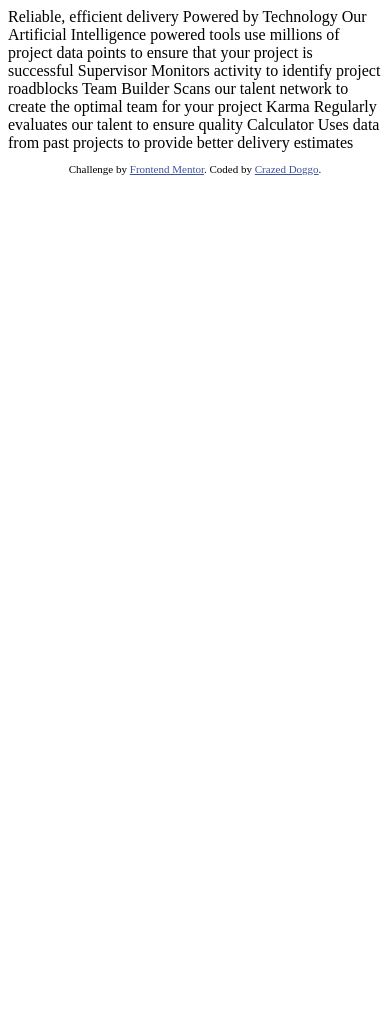
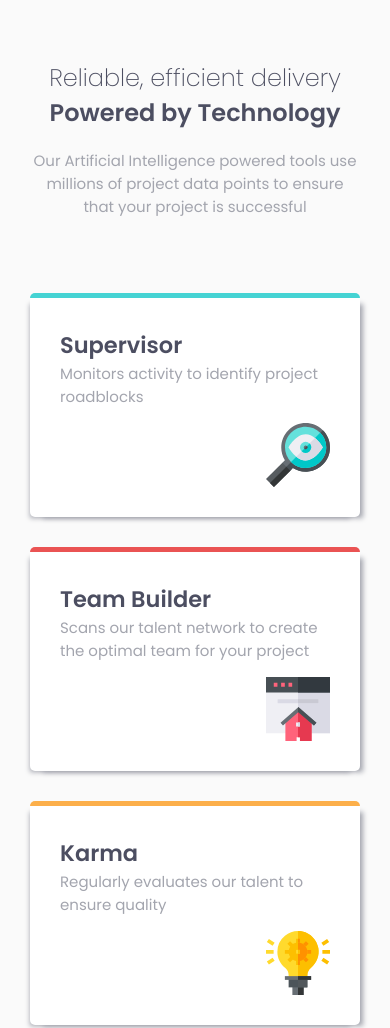
Before and after one commit to CrazedDoggo/FEM-Four-Card-Feature-Section, a plain HTML site: page index.html in a window 390 px wide. Shown: the top 1028 px of the page. Before the commit the page ends 844 px from the top, so only its background shows below. Drawn offline with Linux system fonts and the light colour scheme.

Commit message:
Mobile-layout completed

```diff
--- a/index.html
+++ b/index.html
@@ -5,31 +5,48 @@
   <meta name="viewport" content="width=device-width, initial-scale=1.0"> <!-- displays site properly based on user's device -->
 
   <link rel="icon" type="image/png" sizes="32x32" href="./images/favicon-32x32.png">
+  <link rel="stylesheet" href="styles.css">
+  <style>
+    @import url('https://fonts.googleapis.com/css2?family=Poppins:wght@200;400;600&display=swap');
+  </style>
 
   <title>Frontend Mentor | Four card feature section</title>
-  <link rel="stylesheet" href="styles.css">
 </head>
 <body>
 
-  Reliable, efficient delivery
-  Powered by Technology
-
-  Our Artificial Intelligence powered tools use millions of project data points
-  to ensure that your project is successful
-
-  Supervisor
-  Monitors activity to identify project roadblocks
-
-  Team Builder
-  Scans our talent network to create the optimal team for your project
-
-  Karma
-  Regularly evaluates our talent to ensure quality
-
-  Calculator
-  Uses data from past projects to provide better delivery estimates
-
-
+  <main>
+    <div class="main__text">
+      <h1>
+        Reliable, efficient delivery
+        <br>
+        <strong>Powered by Technology</strong>
+      </h1>
+      <p>Our Artificial Intelligence powered tools use millions of project data points
+        to ensure that your project is successful</p>
+    </div>
+    <section class="cards">
+      <figure class = "supervisor">
+        <h2>Supervisor</h2>
+        <figcaption>Monitors activity to identify project roadblocks</figcaption>
+        <img src="images/icon-supervisor.svg" alt="Magnifying glass">
+      </figure>
+      <figure class = "team-builder">
+        <h2>Team Builder</h2>
+        <figcaption>Scans our talent network to create the optimal team for your project</figcaption>
+        <img src="images/icon-team-builder.svg" alt="Webpage with red house icon infront">
+      </figure>
+      <figure class = "karma">
+        <h2>Karma</h2>
+        <figcaption>Regularly evaluates our talent to ensure quality</figcaption>
+        <img src="images/icon-karma.svg" alt="Lightbulb with one gear inside">
+      </figure>
+      <figure class = "calculator">
+        <h2>Calculator</h2>
+        <figcaption>Uses data from past projects to provide better delivery estimates</figcaption>
+        <img src="images/icon-calculator.svg" alt="Desktop display with blue symbols">
+      </figure>
+    </section>
+  </main>
   <footer>
     <p class="attribution">
       Challenge by <a href="https://www.frontendmentor.io?ref=challenge" target="_blank">Frontend Mentor</a>.
--- a/styles.css
+++ b/styles.css
@@ -1,16 +1,107 @@
+/* GENERAL || */
+
+:root {
+    --red: hsl(0, 78%, 62%);
+    --cyan: hsl(180, 62%, 55%);
+    --orange: hsl(34, 97%, 64%);
+    --blue: hsl(212, 86%, 64%);
+
+    --dark-blue: hsl(234, 12%, 34%);
+    --grayish-blue: hsl(229, 6%, 66%);
+    --light-gray: hsl(0, 0%, 98%);
+}
+
+*, *::before, *::after {
+    margin: 0;
+    padding: 0;
+    box-sizing: border-box;
+}
+
+body {
+    min-height: 100vh;
+    display: grid;
+    justify-content: center;
+    align-items: center;
+
+    background-color: var(--light-gray);
+    font-family: 'Poppins', Arial, Helvetica, sans-serif;
+    font-size: .9375rem;
+}
+
+/* TYPOGRAPHY || */
+
+h1,
+h2 {
+    color: var(--dark-blue);
+}
+strong,
+h2 {
+    font-weight: 600;
+}
+h1 {
+    font-weight: 200;
+    font-size: 1.5rem;
+    margin-bottom: .8em;
+}
+
+p,
+figcaption {
+    color: var(--grayish-blue);
+}
+
+.main__text {
+    text-align: center;
+}
+
+/* COMPONENTS || */
+
+figure {
+    padding: 2em;
+    border-top: 5px solid black;
+    box-shadow:
+    8px 6px 5px -5px var(--grayish-blue),
+    -5px 6px 5px -5px var(--grayish-blue)
+    ;
+    background-color: white;
+    border-radius: 5px;
+}
+figure img {
+    display: block;
+    margin: 1em 0 0 auto;
+}
+
+.supervisor {
+    border-color: var(--cyan);
+}
+.team-builder {
+    border-color: var(--red);
+}
+.karma {
+    border-color: var(--orange);
+}
+.calculator {
+    border-color: var(--blue);
+}
+
+/* LAYOUT || */
+
+main {
+    margin: 4em 2em;
+    display: grid;
+    gap: 5em;
+}
+
+.cards {
+    display: grid;
+    gap: 2em;
+}
+
 /* ATTRIBUTION || */
 
 .attribution {
     font-size: 11px; text-align: center;
+    margin: 1em;
 }
 .attribution a {
     color: hsl(228, 45%, 44%);
 }
-
-/* GENERAL || */
-
-/* TYPOGRAPHY || */
-
-/* COMPONENTS || */
-
-/* LAYOUT || */
```
